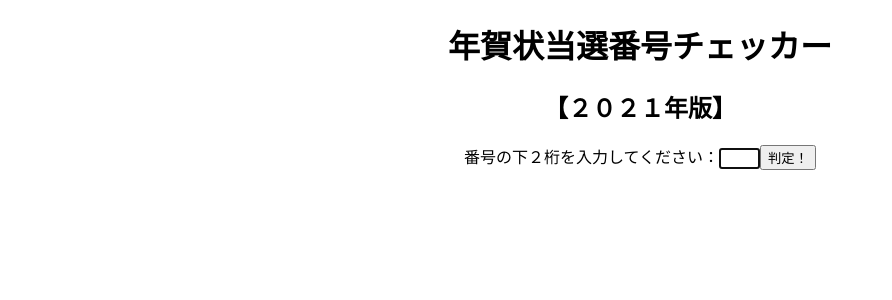
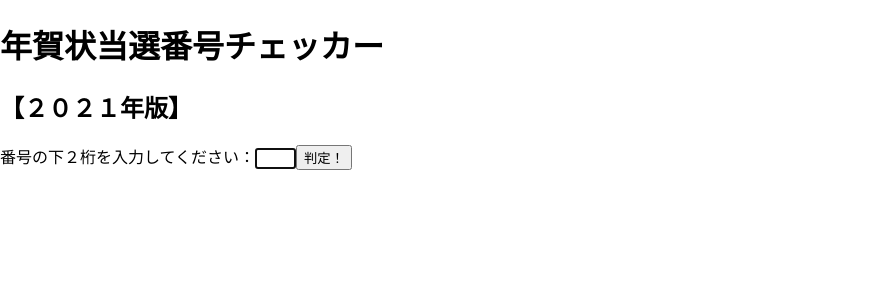
Before and after one commit to totuus1157/new-years-card-winner-number-checker, a React (Create React App) app in the folder new-years-card-winner-number-checker/: page / in a window 1280 px wide. Shown: the top 300 px of the page, without its empty margins (0-892 px from the left). Built offline with nearby package versions, Linux system fonts and the light colour scheme.

Commit message:
Appコンポーネントをclassで書き直した

```diff
--- a/new-years-card-winner-number-checker/src/App.js
+++ b/new-years-card-winner-number-checker/src/App.js
@@ -1,9 +1,15 @@
 import React from 'react';
 import './App.css';
 
-function App() {
+class App extends React.Component {
+  constructor(props) {
+    super(props);
+    this.state = {};
+  }
+
+  render() {
     return (
-    <div className="App">
+      <div className="">
         <header className="">
           <h1>年賀状当選番号チェッカー</h1>
           <h2>【２０２１年版】</h2>
@@ -23,5 +29,6 @@ function App() {
       </div>
     );
   }
+}
 
 export default App;
```
Lines whose indentation alone changed are shown as unchanged.
